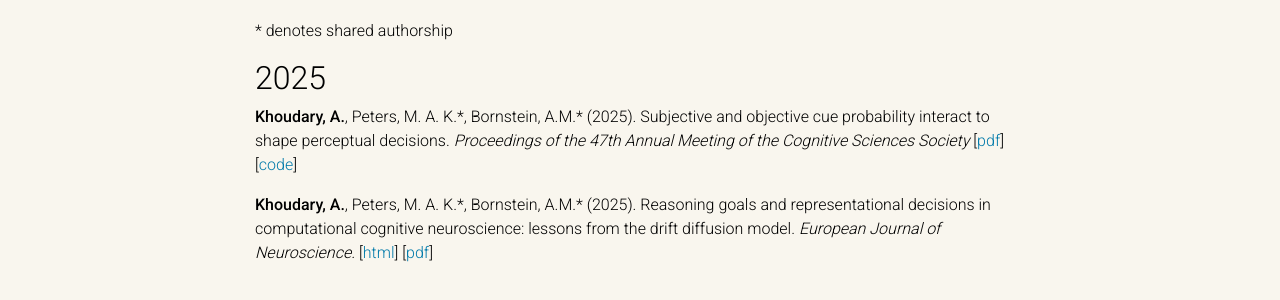
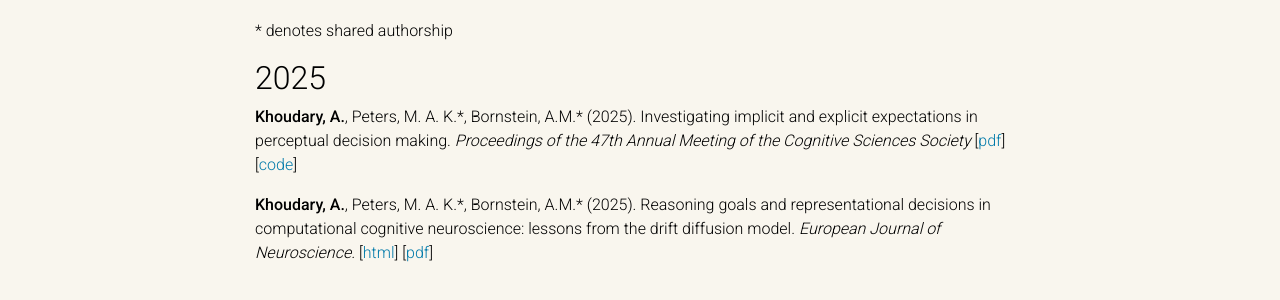
Before and after one commit to ari-khoudary/ari-khoudary.github.io, a Jekyll site: the page built from _pages/publications.md, in a window 1280 px wide and 1388 px high. Shown: the part 166-466 px from the top of the window. Built offline with Jekyll 4.4.1, drawn with Linux system fonts in a browser that asks for light colours; comment, search, counter and statistics services are not loaded; a style sheet for code colours, icons or effects is not loaded.

Commit message:
update cogsci paper

```diff
--- a/_pages/publications.md
+++ b/_pages/publications.md
@@ -11,7 +11,7 @@
 
 ## 2025
 
-**Khoudary, A.**, Peters, M. A. K.\*, Bornstein, A.M.\* (2025). Subjective and objective cue probability interact to shape perceptual decisions. *Proceedings of the 47th Annual Meeting of the Cognitive Sciences Society* [[pdf](../assets/pdf/publications/2025_kpb_cogsci.pdf)] [[code](https://github.com/ari-khoudary/cogsci-2025)]
+**Khoudary, A.**, Peters, M. A. K.\*, Bornstein, A.M.\* (2025). Investigating implicit and explicit expectations in perceptual decision making. *Proceedings of the 47th Annual Meeting of the Cognitive Sciences Society* [[pdf](../assets/pdf/publications/2025_kpb_cogsci.pdf)] [[code](https://github.com/ari-khoudary/cogsci-2025)]
 
 
 **Khoudary, A.**, Peters, M. A. K.\*, Bornstein, A.M.\* (2025). Reasoning goals and representational decisions in computational cognitive neuroscience: lessons from the drift diffusion model. *European Journal of Neuroscience.* [[html](https://onlinelibrary.wiley.com/doi/full/10.1111/ejn.70098)] [[pdf](../assets/pdf/publications/2025_kpb_ejn.pdf)]
```
Also changed, not shown: 2 other files.
